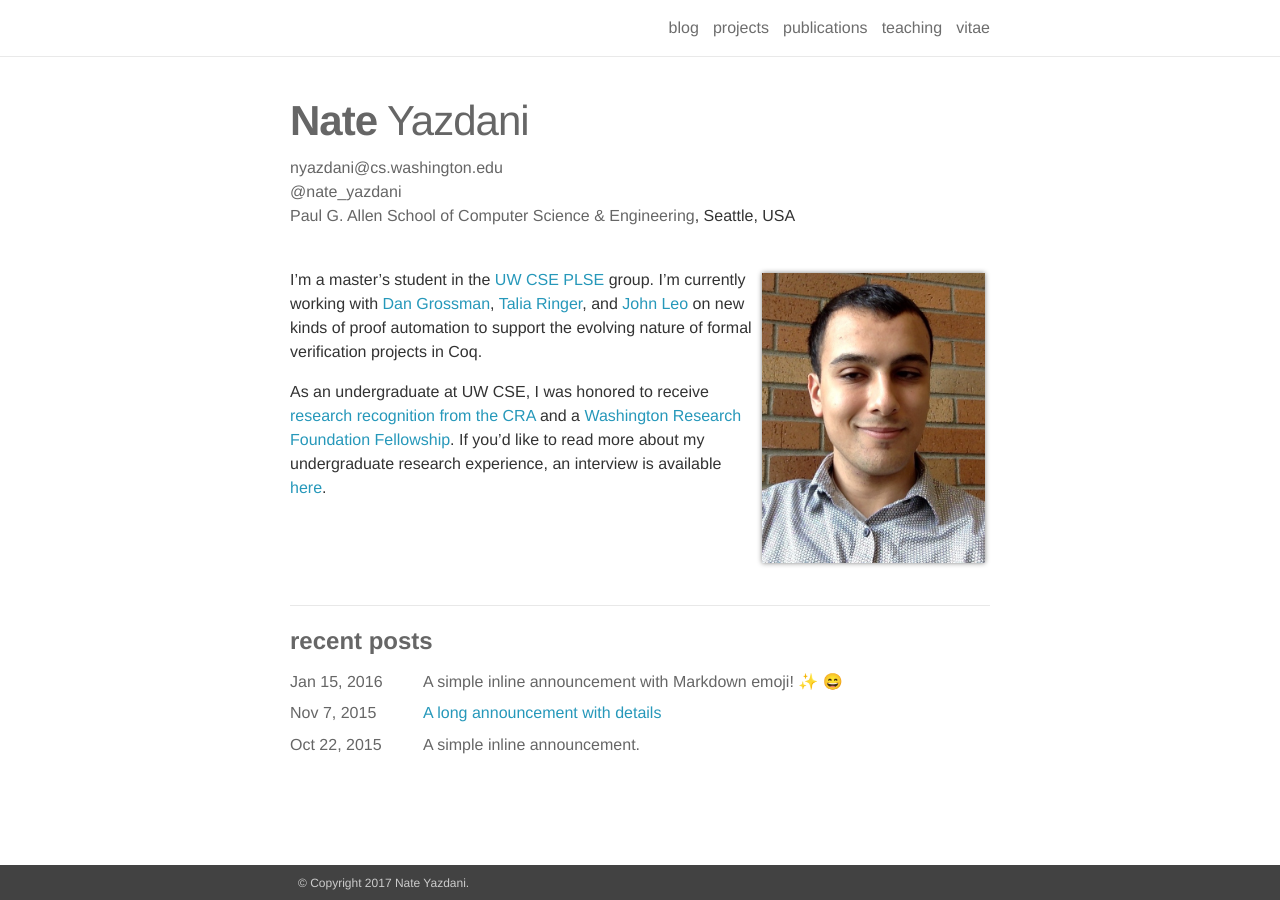
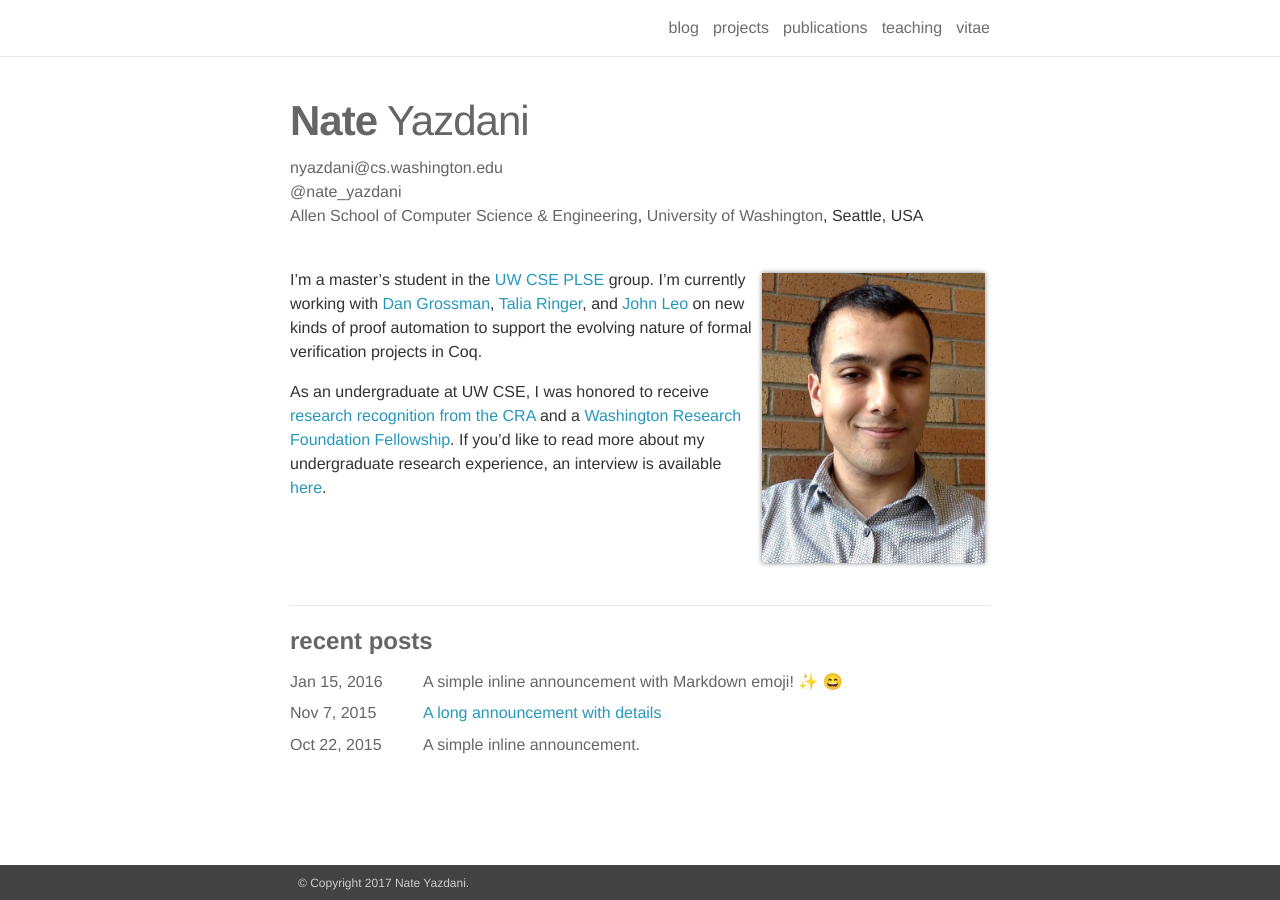
Before and after one commit to nateyazdani/nateyazdani.github.io, a Jekyll site: the page built from _pages/about.md, in a window 1280 px wide. Built offline with Jekyll 4.4.1, drawn with Linux system fonts in a browser that asks for light colours; nearby versions of some CDN libraries; emoji names are drawn with the system emoji font.

Commit message:
Link to the UW website

```diff
--- a/_pages/about.md
+++ b/_pages/about.md
@@ -5,7 +5,7 @@ title: <strong>Nate</strong> Yazdani
 description: |
   [nyazdani@cs.washington.edu](mailto:nyazdani@cs.washington.edu)\\
   [@nate_yazdani](https://twitter.com/nate_yazdani)\\
-  [Paul G. Allen School of Computer Science &amp; Engineering](https://www.cs.washington.edu/), Seattle, USA
+  [Allen School of Computer Science &amp; Engineering](https://www.cs.washington.edu/), [University of Washington](https://www.washington.edu/), Seattle, USA
 
 profile:
   align: right
```
